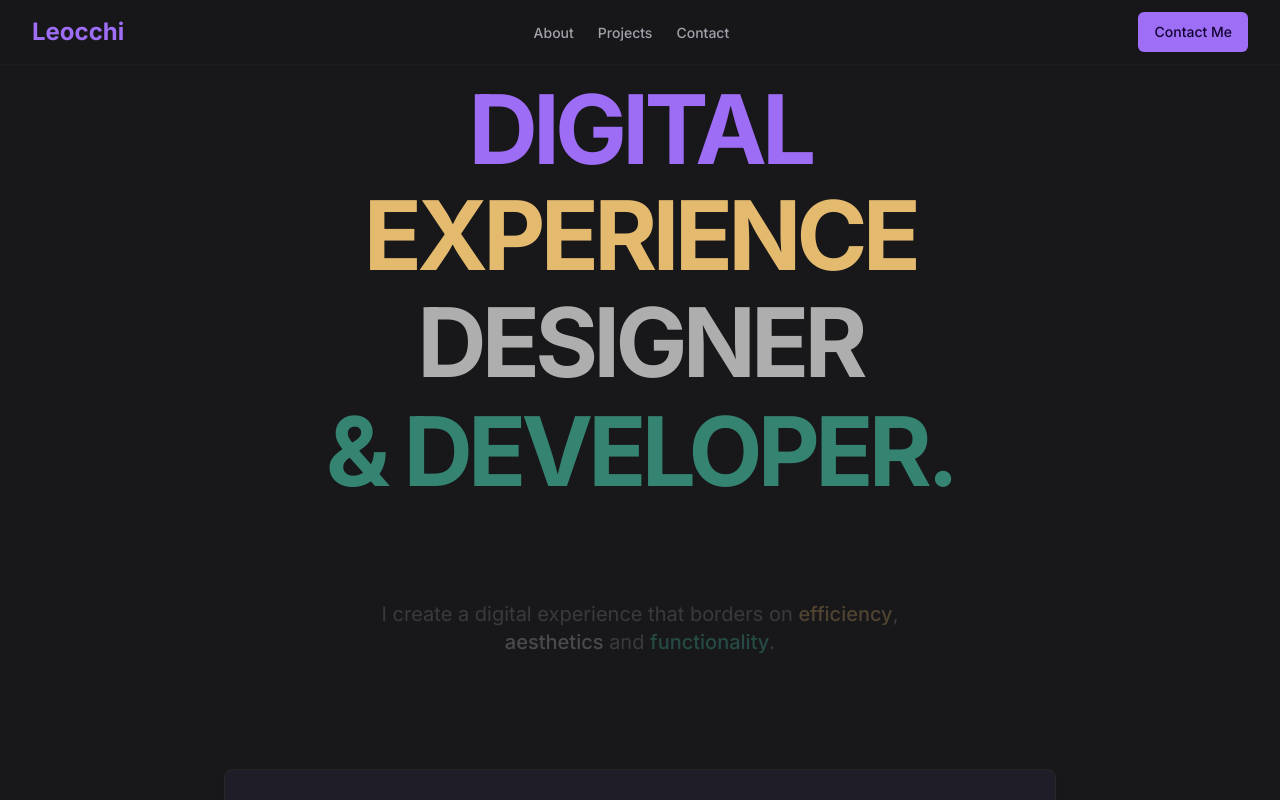
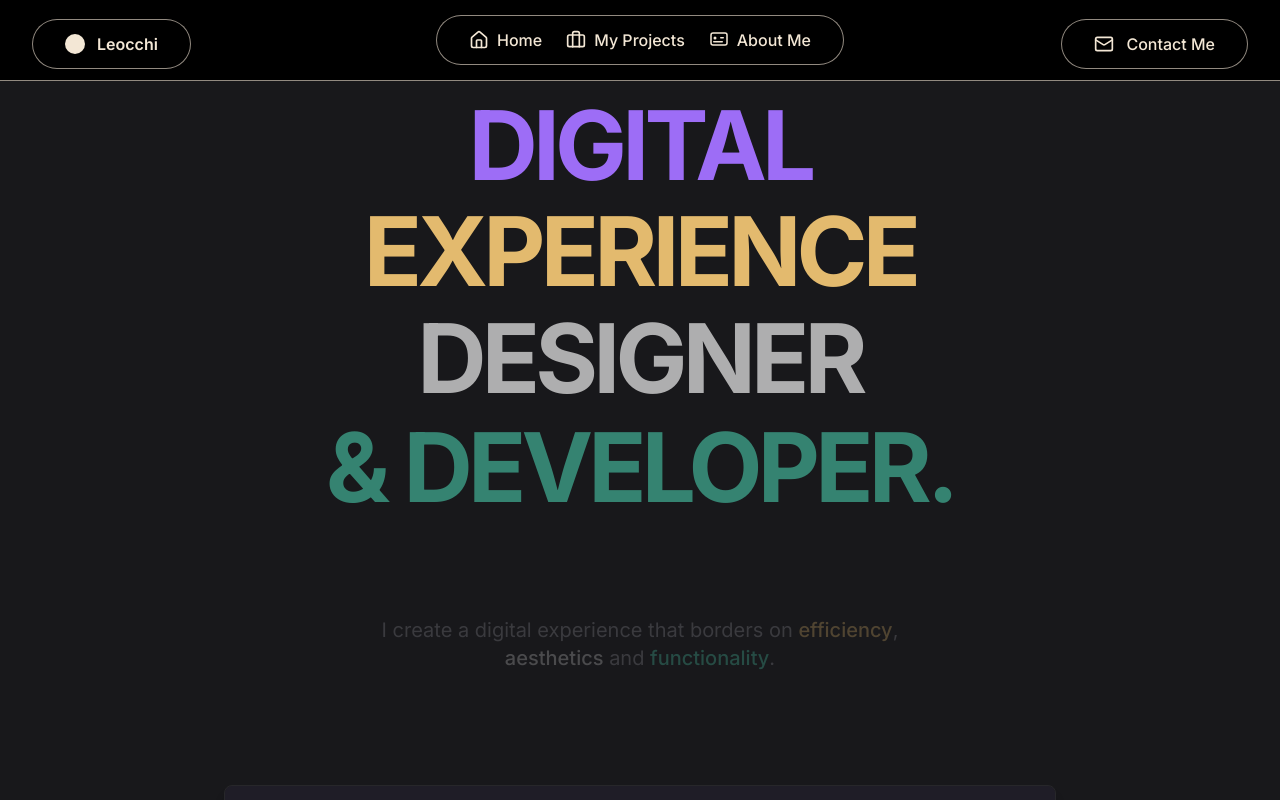
Before and after one commit to Leocch1/my-portfolio, a Next.js app: page / in a window 1280 px wide. Shown: the top 800 px of the page. Built offline with nearby package versions, Linux system fonts and the light colour scheme.

Commit message:
Complete header design and functionality

```diff
--- a/components/layout/header.tsx
+++ b/components/layout/header.tsx
@@ -3,13 +3,29 @@
 import Link from 'next/link';
 import { Button } from '@/components/ui/button';
 import { MotionDiv, MotionNav, MotionHeader } from '@/components/motion';
-import { Menu, X } from 'lucide-react';
+import { Menu, X, Home, Briefcase, Mail } from 'lucide-react';
 import { useState } from 'react';
 
 const navLinks = [
-  { href: '/about', label: 'About' },
-  { href: '/projects', label: 'Projects' },
-  { href: '/contact', label: 'Contact' },
+  { href: '/', label: 'Home', icon: <Home className="h-5 w-5" /> },
+  { href: '/projects', label: 'My Projects', icon: <Briefcase className="h-5 w-5" /> },
+  {
+    href: '/about',
+    label: 'About Me',
+    icon: (
+      <svg
+        className="h-5 w-5"
+        viewBox="0 0 20 20"
+        fill="none"
+        xmlns="http://www.w3.org/2000/svg"
+      >
+        <rect x="2" y="3" width="16" height="12" rx="2" stroke="#f3e7d5" strokeWidth="1.5"/>
+        <circle cx="6" cy="8" r="1.5" fill="#f3e7d5"/>
+        <rect x="11" y="7" width="4" height="1.5" rx="0.75" fill="#f3e7d5"/>
+        <rect x="4" y="11" width="10" height="1.5" rx="0.75" fill="#f3e7d5"/>
+      </svg>
+    ),
+  },
 ];
 
 export default function Header() {
@@ -20,49 +36,82 @@ export default function Header() {
       initial={{ y: -100, opacity: 0 }}
       animate={{ y: 0, opacity: 1 }}
       transition={{ duration: 0.5 }}
-      className="sticky top-0 z-50 w-full border-b border-border/40 bg-background/95 backdrop-blur supports-[backdrop-filter]:bg-background/60"
+      className="sticky top-0 z-50 w-full border-b bg-black border-[#f3e7d5]/60 backdrop-blur supports-[backdrop-filter]:bg-black"
     >
-      <div className="container mx-auto flex h-16 max-w-7xl items-center justify-between px-4 sm:px-6 lg:px-8">
-        <Link href="/" className="text-2xl font-bold text-primary font-headline">
-          Leocchi
-        </Link>
+      <div className="relative flex h-20 w-full items-center px-4 sm:px-6 lg:px-8 pt-2">
+        {/* Brand Button */}
+        <div className="flex-shrink-0">
+          <Link
+            href="/"
+            className="rounded-full border border-[#f3e7d5]/60 px-8 py-3 text-base font-semibold text-[#f3e7d5] flex items-center gap-3 bg-black"
+          >
+            <span className="h-5 w-5 rounded-full bg-[#f3e7d5]" />
+            Leocchi
+          </Link>
+        </div>
+
+        {/* Center NavLinks */}
         <MotionNav
-          className="hidden items-center space-x-6 md:flex"
+          className="hidden md:flex items-center space-x-6 absolute left-1/2 top-1/2 -translate-x-1/2 -translate-y-1/2 rounded-full border border-[#f3e7d5]/60 px-8 py-3 bg-black"
           initial="hidden"
           animate="visible"
-          variants={{
-            visible: { transition: { staggerChildren: 0.1 } },
-          }}
+          variants={{ visible: { transition: { staggerChildren: 0.1 } } }}
         >
           {navLinks.map((link) => (
-            <MotionDiv key={link.href} variants={{ hidden: { opacity: 0, y: -20 }, visible: { opacity: 1, y: 0 } }}>
-              <Link href={link.href} className="text-sm font-medium text-muted-foreground transition-colors hover:text-primary">
-                {link.label}
-              </Link>
+            <MotionDiv
+              key={link.href}
+              variants={{ hidden: { opacity: 0, y: -20 }, visible: { opacity: 1, y: 0 } }}
+              className="flex items-center gap-2 text-base font-medium text-[#f3e7d5] hover:text-white"
+            >
+              {link.icon}
+              <Link href={link.href}>{link.label}</Link>
             </MotionDiv>
           ))}
         </MotionNav>
-        <div className="hidden items-center space-x-4 md:flex">
+
+        {/* Contact Me Button */}
+        <div className="hidden md:flex items-center ml-auto">
           <Link href="/contact" passHref>
-            <Button>Contact Me</Button>
+            <div className="rounded-full border border-[#f3e7d5]/60 px-8 py-3 text-base font-medium flex items-center gap-3 text-[#f3e7d5] hover:text-white hover:border-white bg-black">
+              <Mail className="h-5 w-5" />
+              Contact Me
+            </div>
           </Link>
         </div>
-        <div className="md:hidden">
+
+        {/* Mobile Hamburger */}
+        <div className="md:hidden ml-auto">
           <Button variant="ghost" size="icon" onClick={() => setIsMenuOpen(!isMenuOpen)}>
-            {isMenuOpen ? <X className="h-6 w-6" /> : <Menu className="h-6 w-6" />}
+            {isMenuOpen ? <X className="h-6 w-6 text-[#f3e7d5]" /> : <Menu className="h-6 w-6 text-[#f3e7d5]" />}
           </Button>
         </div>
       </div>
+
+      {/* Removed separator line here */}
+
+      {/* Mobile Menu */}
       {isMenuOpen && (
-        <div className="md:hidden">
-          <div className="px-2 pt-2 pb-3 space-y-1 sm:px-3">
-             {navLinks.map((link) => (
-              <Link key={link.href} href={link.href} onClick={() => setIsMenuOpen(false)} className="block px-3 py-2 rounded-md text-base font-medium text-muted-foreground hover:text-primary hover:bg-accent/50">
+        <div className="md:hidden bg-black border-t border-[#f3e7d5]/20">
+          <div className="px-4 pt-4 pb-3 space-y-1">
+            {navLinks.map((link) => (
+              <Link
+                key={link.href}
+                href={link.href}
+                onClick={() => setIsMenuOpen(false)}
+                className="flex items-center gap-3 px-3 py-2 rounded-md text-lg font-medium text-[#f3e7d5] hover:text-white hover:bg-[#f3e7d5]/10"
+              >
+                {link.icon}
                 {link.label}
               </Link>
             ))}
             <Link href="/contact" passHref>
-              <Button className="w-full mt-2" onClick={() => setIsMenuOpen(false)}>Contact Me</Button>
+              <div
+                onClick={() => setIsMenuOpen(false)}
+                className="w-full mt-2 text-base flex items-center justify-center gap-2 rounded-full border border-[#f3e7d5]/60 px-8 py-3 text-[#f3e7d5] bg-black hover:bg-[#bfa27a]/10"
+              >
+                <Mail className="h-5 w-5" />
+                Contact Me
+              </div>
             </Link>
           </div>
         </div>
```
